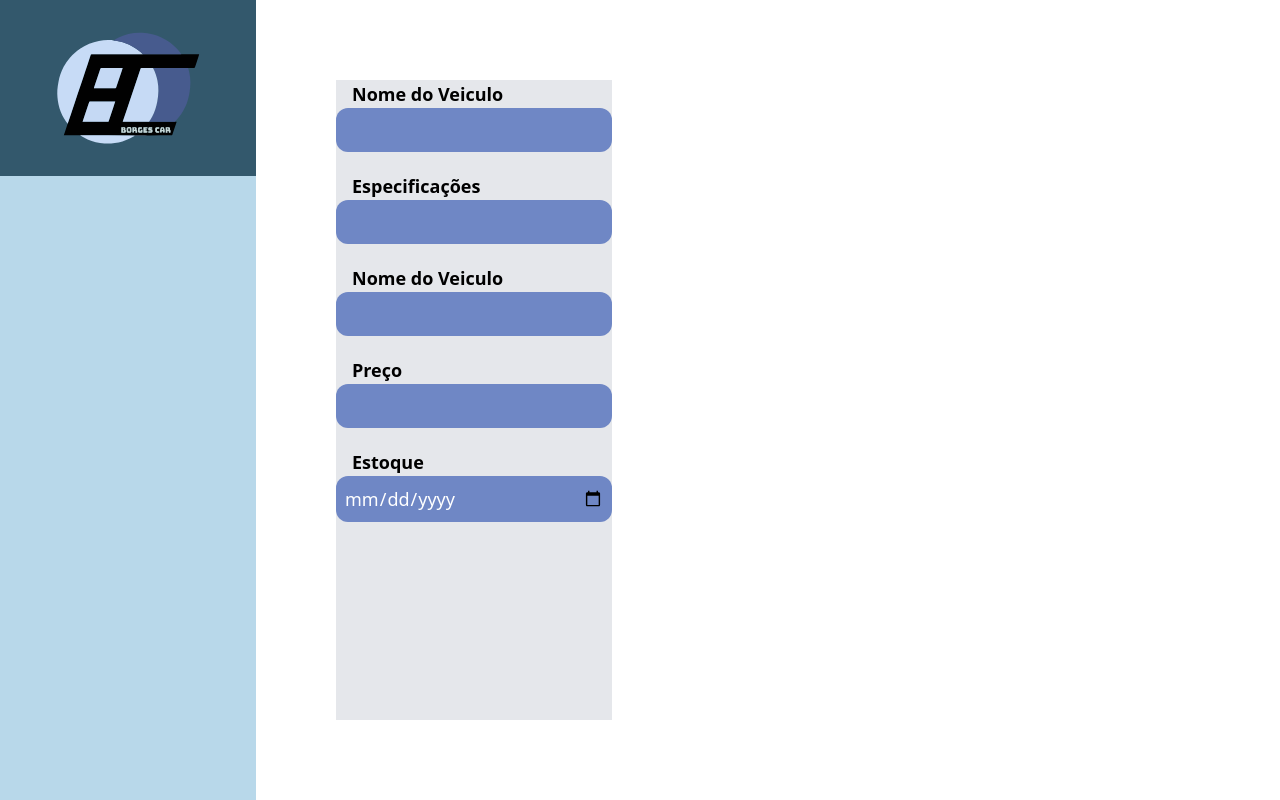
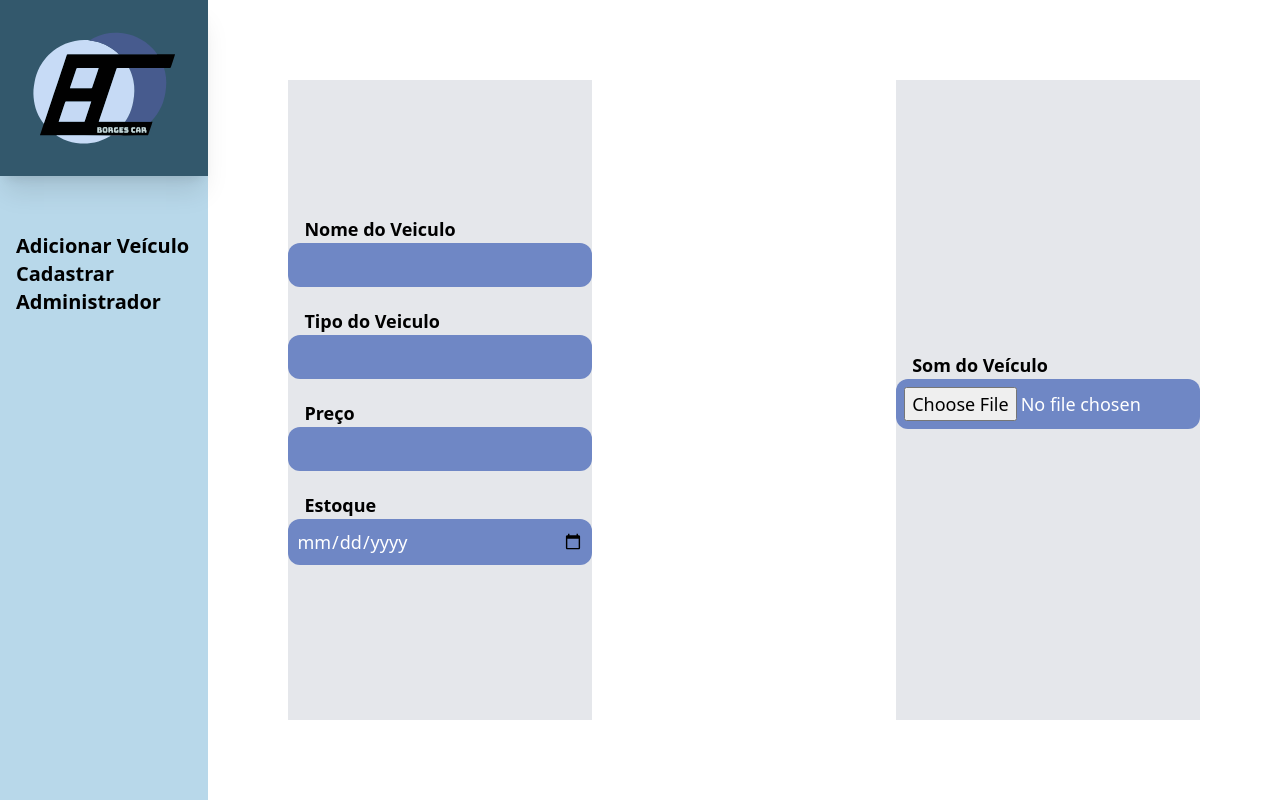
Before and after one commit to onlywillian/borgescar, a Next.js app: page /adm/new-car in a window 1280 px wide. Built offline with nearby package versions, Linux system fonts and the light colour scheme.

Commit message:
New Car page

```diff
--- a/src/components/Aside.tsx
+++ b/src/components/Aside.tsx
@@ -5,7 +5,7 @@ import logoImage from '../../public/logo-light.svg'
 export default function Aside({ children }: any) {
     return (
         <aside className="w-1/5 bg-aside-bg h-screen sticky flex flex-col gap-y-2">
-            <div className="bg-[#33586C] py-8 flex align-center  mb-8">
+            <div className="bg-[#33586C] py-8 flex align-center mb-8 shadow-xl">
                 <Image src={logoImage} alt='logo' className="h-28"/>
             </div>
             <div className="p-4">
--- a/src/pages/adm/new-adm.tsx
+++ /dev/null
@@ -1,12 +0,0 @@
-import Head from "next/head"
-
-export default function NewAdm() {
-    <>
-        <Head>
-            <title>Novo Carro</title>
-        </Head>
-        <main>
-            sdasd
-        </main>
-    </>
-}
--- a/src/pages/adm/new-car.tsx
+++ b/src/pages/adm/new-car.tsx
@@ -1,3 +1,4 @@
+import Link from "next/link";
 import Head from "next/head";
 
 import Input from "@/components/Input";
@@ -7,40 +8,48 @@ export default function NewCar() {
     return (
         <>
             <Head>
-                <title>Novo Administrador</title>
+                <title>Novo Carro</title>
             </Head>
             <main className="flex">
-                <Aside></Aside>
-                <div className="flex p-20">
-                    <div className="flex flex-col bg-gray-200">
+                <Aside>
+                    <Link href={'/adm/new-car'}>
+                        <h2 className="font-bold text-xl">Adicionar Veículo</h2>
+                    </Link>
+                    <Link href={'/adm/new-admin'}>
+                        <h2 className="font-bold text-xl">Cadastrar Administrador</h2>
+                    </Link>
+                </Aside>
+                <div className="flex p-20 justify-between w-full">
+                    <div className="flex flex-col bg-gray-200 justify-center w-1/3">
                         <Input
                             id="nome-veiculo"
                             label="Nome do Veiculo"
                             type="text"
                         />
+                        <label htmlFor=""></label>
                         <Input
-                            id="especificacoes"
-                            label="Especificações"
+                            id="tipo-veiculo"
+                            label="Tipo do Veiculo"
                             type="text"
                         />
                         <Input
-                            id="nome-veiculo"
-                            label="Nome do Veiculo"
-                            type="text"
-                        />
-                        <Input
-                            id="nome-veiculo"
+                            id="preco-veiculo"
                             label="Preço"
                             type="text"
                         />
                         <Input
-                            id="nome-veiculo"
+                            id="estoque-veiculo"
                             label="Estoque"
                             type="date"
                         />
                     </div>
-                    <div className="bg-gray-200">
+                    <div className="flex flex-col justify-center bg-gray-200 w-1/3">
 
+                        <Input
+                            id="som"
+                            label="Som do Veículo"
+                            type="file"
+                        />
                     </div>
                 </div>
             </main>
--- /dev/null
+++ b/src/pages/adm/novo-adm.tsx
@@ -0,0 +1,23 @@
+import Head from "next/head"
+import Link from "next/link"
+
+import Aside from "@/components/Aside"
+
+export default function NewAdm() {
+    <>
+        <Head>
+            <title>Novo Administrador</title>
+        </Head>
+        <main>
+            <Aside>
+                <Link href={'/adm/new-car'}>
+                    <h2>Adicionar Veículo</h2>
+                </Link>
+                <Link href={'/adm/new-admin'}>
+                    <h2>Cadastrar Administrador</h2>
+                </Link>
+            </Aside>
+            asdsad
+        </main>
+    </>
+}
--- a/src/pages/loja/index.tsx
+++ b/src/pages/loja/index.tsx
@@ -35,7 +35,7 @@ export default function Loja() {
         <Head>
             <title>Loja</title>
         </Head>
-        <main className="h-screen bg-aqua-v-light flex">
+        <main className="bg-aqua-v-light flex overflow-hidden">
             <Aside>
                 <p className="font-bold">CONSÓRCIO</p>
                 <p className="font-bold">FILTROS</p>
@@ -50,7 +50,7 @@ export default function Loja() {
                     <p>VENDAS ESPECIAIS</p>
                 </div>
             </Aside>
-            <div className="px-10 w-full">
+            <div className="px-10 w-full overflow-auto">
                 <div className="border-2 border-black w-full h-2/5 mb-10 text-center">
                     Landing
                 </div>
```
